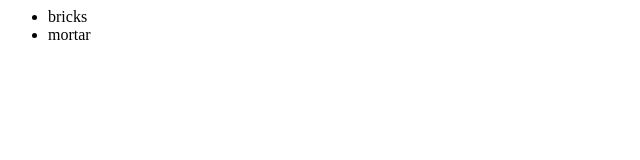
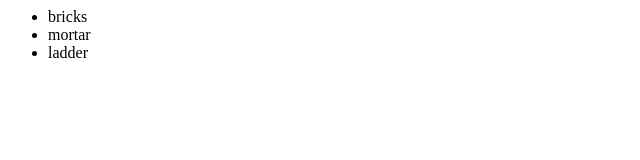
Before and after one commit to jipow/newGitTest, a plain HTML site: page index.html in a window 1280 px wide. Shown: the full height of the page, 0-640 px from the left. Drawn offline with Linux system fonts and the light colour scheme.

Commit message:
Update index.html

```diff
--- a/index.html
+++ b/index.html
@@ -4,6 +4,7 @@
             <ul>
                 <li>bricks</li>
                 <li>mortar</li>
+                <li>ladder</li>
             </ul>
         </div>
     </body>
```
